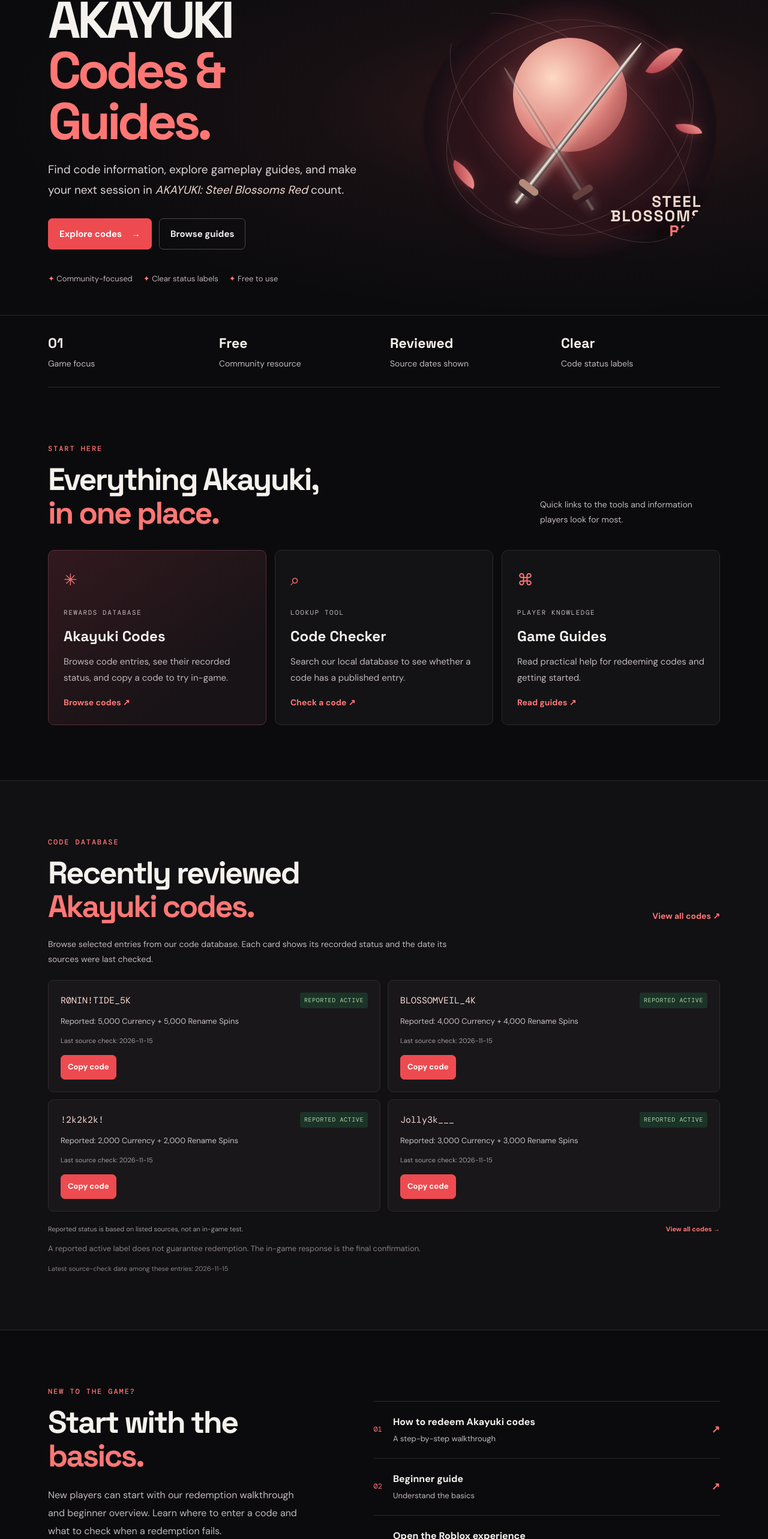
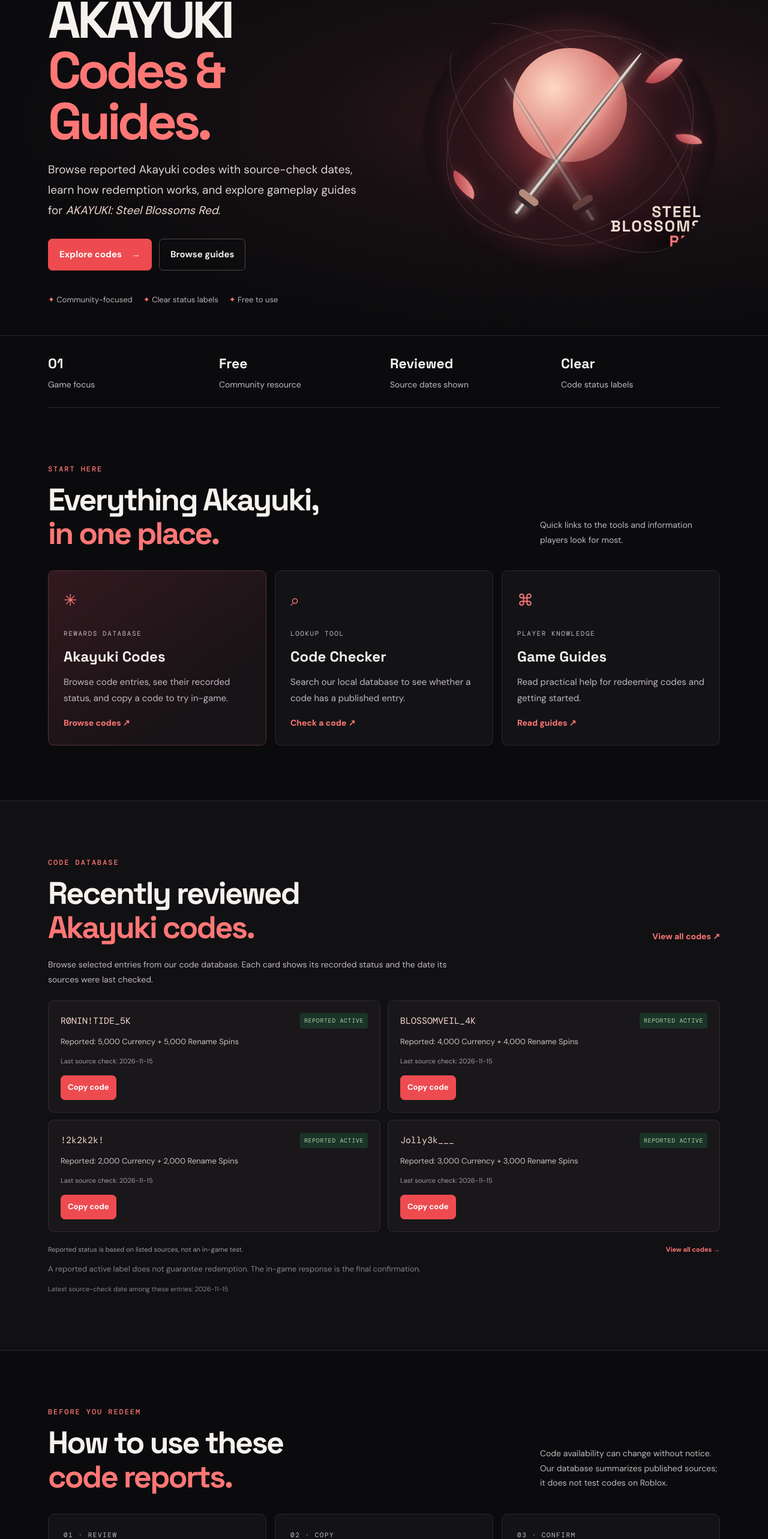
Before and after one commit to donnyhuang1990/akayuki-codes-hub, a Next.js app: page / in a window 1280 px wide. Shown: the part 172-2738 px from the top of the page at 60% size. Built offline with nearby package versions, Linux system fonts and the light colour scheme.

Commit message:
Clarify homepage code reliability and add practical redemption guidance

```diff
--- a/app/page.tsx
+++ b/app/page.tsx
@@ -17,7 +17,7 @@ export default function Home() {
           <div className="hero-copy">
             <div className="eyebrow"><span className="eyebrow-dot" /> INDEPENDENT PLAYER RESOURCE</div>
             <h1>AKAYUKI<br /><span>Codes & Guides.</span></h1>
-            <p className="hero-lead">Find code information, explore gameplay guides, and make your next session in <em>AKAYUKI: Steel Blossoms Red</em> count.</p>
+            <p className="hero-lead">Browse reported Akayuki codes with source-check dates, learn how redemption works, and explore gameplay guides for <em>AKAYUKI: Steel Blossoms Red</em>.</p>
             <div className="hero-actions">
               <Link className="button" href="/codes/">Explore codes <span>→</span></Link>
               <Link className="button button-ghost" href="/guides/">Browse guides</Link>
@@ -74,6 +74,19 @@ export default function Home() {
         </div>
       </section>
 
+      <section className="container section">
+        <div className="section-heading">
+          <div><div className="eyebrow">BEFORE YOU REDEEM</div><h2>How to use these<br /><span>code reports.</span></h2></div>
+          <p>Code availability can change without notice. Our database summarizes published sources; it does not test codes on Roblox.</p>
+        </div>
+        <div className="feature-grid">
+          <div className="feature-card"><span className="feature-kicker">01 · REVIEW</span><h3>Check the report</h3><p>Read the listed reward, reported status, source links, and last source-check date. Conflicting reports are noted where known.</p></div>
+          <div className="feature-card"><span className="feature-kicker">02 · COPY</span><h3>Preserve every character</h3><p>Copy the full code, including capital letters, underscores, punctuation, and numbers. Avoid extra spaces.</p></div>
+          <div className="feature-card"><span className="feature-kicker">03 · CONFIRM</span><h3>Try it in the game</h3><p>Use the current in-game redemption interface. Only the game's response can confirm whether a code works for your account.</p></div>
+        </div>
+        <p className="micro-note">Need the full walkthrough? <Link href="/guides/how-to-redeem/">Read how to redeem Akayuki codes →</Link></p>
+      </section>
+
       <section className="container section split-section">
         <div>
           <div className="eyebrow">NEW TO THE GAME?</div><h2>Start with the<br /><span>basics.</span></h2>
```
